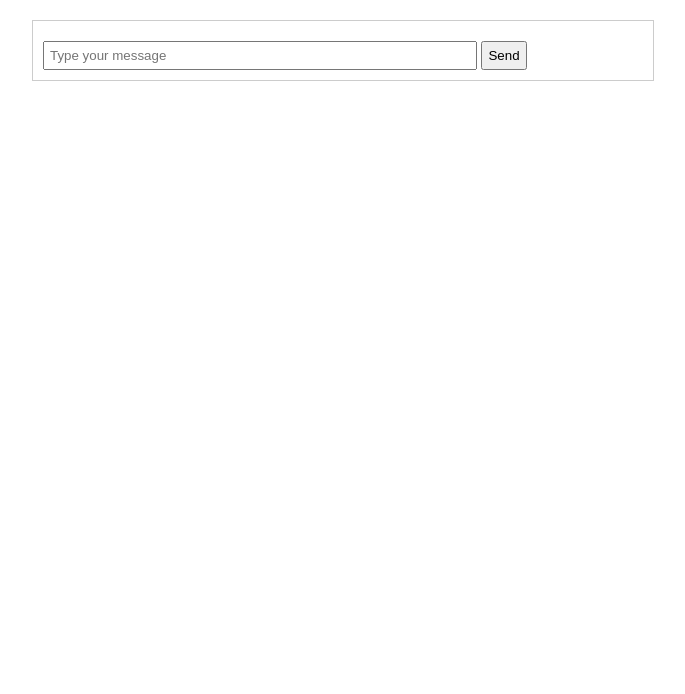
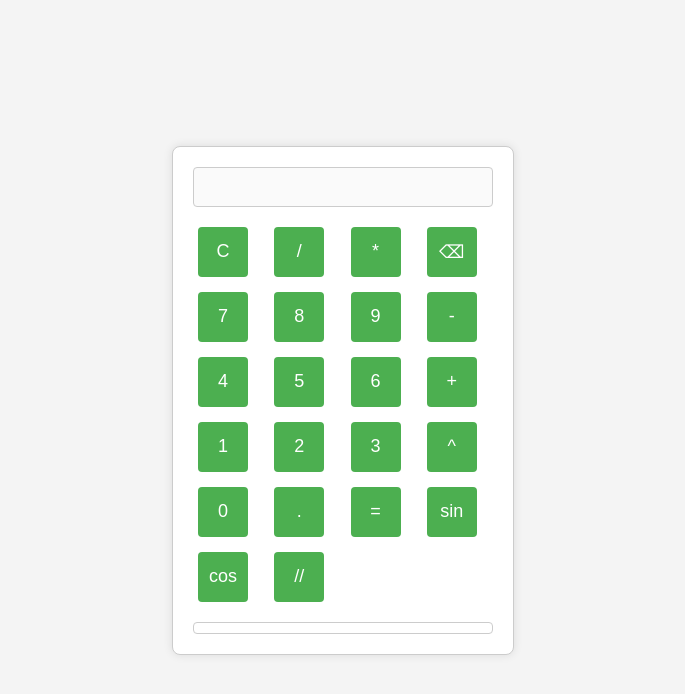
Before and after one commit to apnaogyan/GetSet, a plain HTML site: page index.html in a window 1280 px wide. Shown: the whole page, without its empty margins (297-982 px from the left). Drawn offline with Linux system fonts and the light colour scheme.

Commit message:
Update index.html

```diff
--- a/index.html
+++ b/index.html
@@ -3,15 +3,140 @@
 <head>
     <meta charset="UTF-8">
     <meta name="viewport" content="width=device-width, initial-scale=1.0">
-    <title>GetYours Chat</title>
-    <link rel="stylesheet" href="styles.css">
+    <title>GitHub Advanced Calculator</title>
+    <style>
+        body {
+            font-family: 'Segoe UI', Tahoma, Geneva, Verdana, sans-serif;
+            display: flex;
+            align-items: center;
+            justify-content: center;
+            height: 100vh;
+            margin: 0;
+            background-color: #f4f4f4;
+        }
+
+        #calculator {
+            width: 300px;
+            padding: 20px;
+            border: 1px solid #ccc;
+            border-radius: 8px;
+            box-shadow: 0 0 10px rgba(0, 0, 0, 0.1);
+            background-color: #fff;
+            text-align: center;
+        }
+
+        input {
+            width: 100%;
+            height: 40px;
+            margin-bottom: 15px;
+            font-size: 18px;
+            padding: 5px;
+            box-sizing: border-box;
+            border: 1px solid #ccc;
+            border-radius: 4px;
+        }
+
+        button {
+            width: 50px;
+            height: 50px;
+            margin: 5px;
+            font-size: 18px;
+            border: none;
+            border-radius: 4px;
+            cursor: pointer;
+            background-color: #4CAF50;
+            color: white;
+            transition: background-color 0.3s;
+        }
+
+        button:hover {
+            background-color: #45a049;
+        }
+
+        #calculator grid-container {
+            display: grid;
+            grid-template-columns: repeat(4, 1fr);
+            grid-gap: 5px;
+            justify-content: center;
+        }
+
+        #history {
+            max-height: 100px;
+            overflow-y: scroll;
+            margin-top: 15px;
+            text-align: left;
+            padding: 5px;
+            border: 1px solid #ccc;
+            border-radius: 4px;
+        }
+    </style>
 </head>
 <body>
-    <div id="chat-container">
-        <div id="messages"></div>
-        <input type="text" id="message-input" placeholder="Type your message">
-        <button onclick="sendMessage()">Send</button>
+
+    <div id="calculator">
+        <input type="text" id="display" disabled>
+        <grid-container>
+            <button onclick="clearDisplay()">C</button>
+            <button onclick="appendToDisplay('/')">/</button>
+            <button onclick="appendToDisplay('*')">*</button>
+            <button onclick="backspace()">⌫</button>
+            <button onclick="appendToDisplay('7')">7</button>
+            <button onclick="appendToDisplay('8')">8</button>
+            <button onclick="appendToDisplay('9')">9</button>
+            <button onclick="appendToDisplay('-')">-</button>
+            <button onclick="appendToDisplay('4')">4</button>
+            <button onclick="appendToDisplay('5')">5</button>
+            <button onclick="appendToDisplay('6')">6</button>
+            <button onclick="appendToDisplay('+')">+</button>
+            <button onclick="appendToDisplay('1')">1</button>
+            <button onclick="appendToDisplay('2')">2</button>
+            <button onclick="appendToDisplay('3')">3</button>
+            <button onclick="appendToDisplay('**')">^</button>
+            <button onclick="appendToDisplay('0')">0</button>
+            <button onclick="appendToDisplay('.')">.</button>
+            <button onclick="calculate()">=</button>
+            <button onclick="appendToDisplay('sin(')">sin</button>
+            <button onclick="appendToDisplay('cos(')">cos</button>
+            <button onclick="appendToDisplay('//')">//</button>
+        </grid-container>
+        <div id="history"></div>
     </div>
-    <script src="app.js"></script>
+
+    <script>
+        function appendToDisplay(value) {
+            let display = document.getElementById('display');
+            display.value += value;
+            display.scrollLeft = display.scrollWidth; // Auto-scroll to the end
+        }
+
+        function clearDisplay() {
+            document.getElementById('display').value = '';
+        }
+
+        function backspace() {
+            let displayValue = document.getElementById('display').value;
+            document.getElementById('display').value = displayValue.substring(0, displayValue.length - 1);
+        }
+
+        function calculate() {
+            try {
+                let expression = document.getElementById('display').value;
+                let result = eval(expression);
+
+                // Display result
+                document.getElementById('display').value = result;
+
+                // Log calculation to history
+                let history = document.getElementById('history');
+                let historyItem = document.createElement('div');
+                historyItem.textContent = `${expression} = ${result}`;
+                history.appendChild(historyItem);
+
+            } catch (error) {
+                document.getElementById('display').value = 'Error';
+            }
+        }
+    </script>
+
 </body>
 </html>
```
